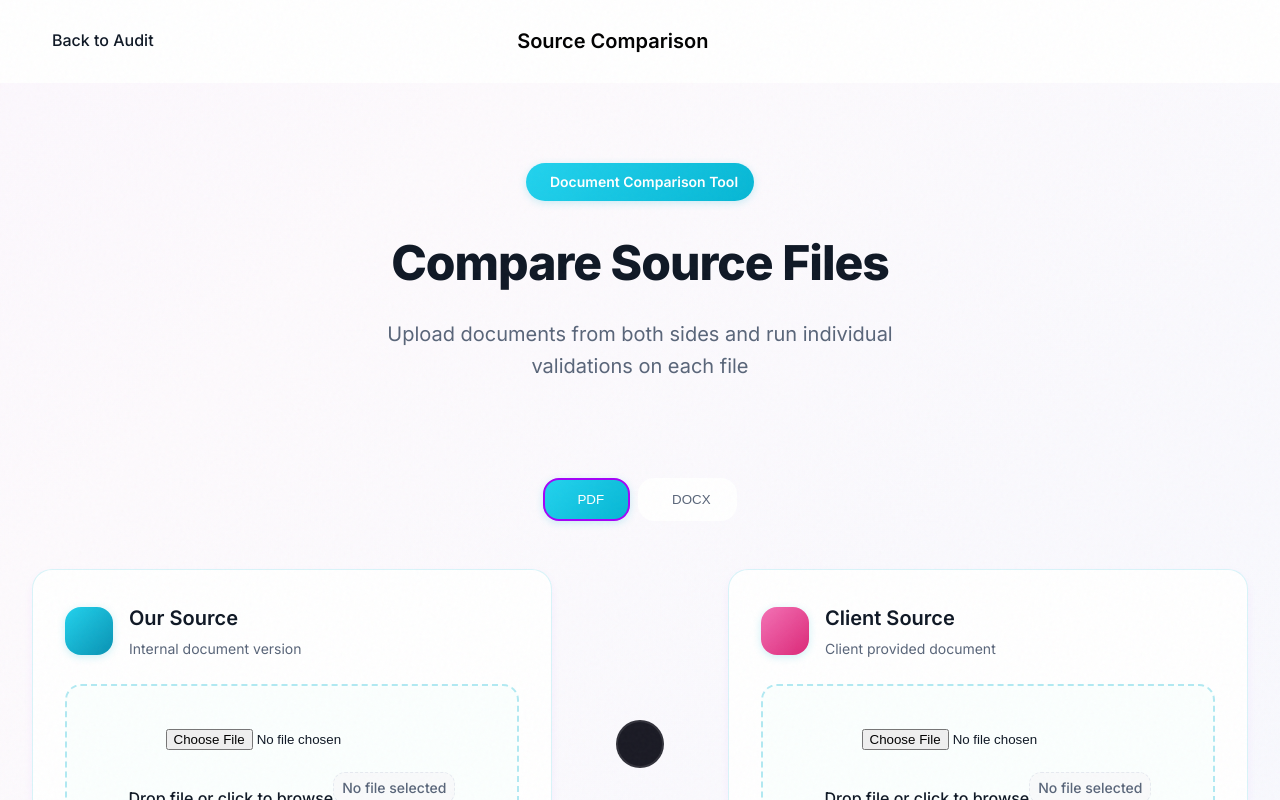
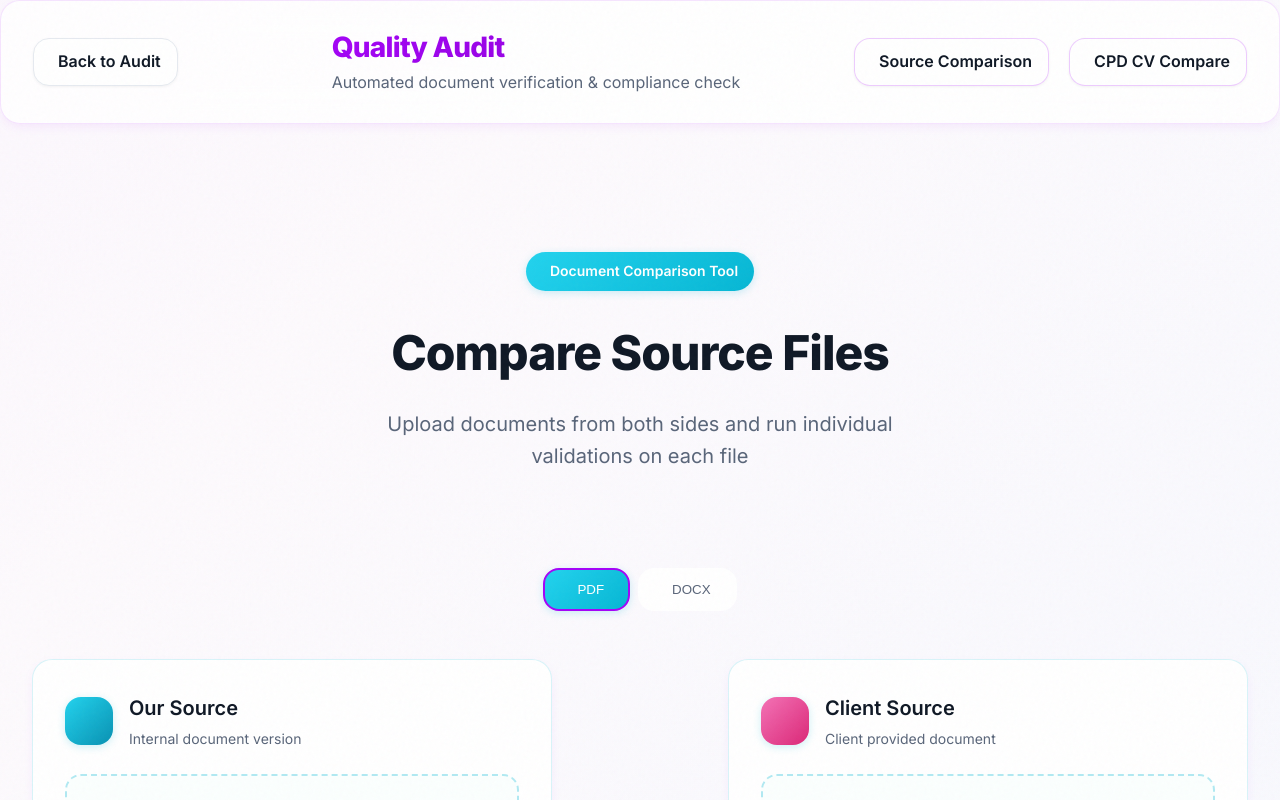
Before and after one commit to Sakaarr/quality-audit-fe, a Next.js app: page /comparison in a window 1280 px wide. Shown: the top 800 px of the page. Built offline with nearby package versions, Linux system fonts and the light colour scheme; no server answers.

Commit message:
back button

```diff
--- a/src/app/comparison/page.tsx
+++ b/src/app/comparison/page.tsx
@@ -1,6 +1,7 @@
 "use client";
 
 import React, { useState } from "react";
+import { Header } from "@/components/common/Header";
 import { FileTypeToggle } from "@/components/common/FileTypeToggle";
 import { FileType, UploadedFile } from "@/types";
 import { apiService } from "@/services/api.service";
@@ -180,18 +181,7 @@ export default function ComparisonPage() {
       {/* Grain Overlay */}
       <div className="grain-overlay"></div>
 
-      {/* Top Navigation */}
-      <nav className="top-nav">
-        <a href="/" className="nav-link">
-          <i className="ph ph-arrow-left"></i>
-          <span>Back to Audit</span>
-        </a>
-        <div className="nav-title">
-          <i className="ph ph-git-diff"></i>
-          Source Comparison
-        </div>
-        <div className="nav-spacer"></div>
-      </nav>
+      <Header backLink="/" />
 
       <main className="main-container">
         {/* Hero Section */}
--- a/src/app/globals.css
+++ b/src/app/globals.css
@@ -117,6 +117,36 @@ body {
   background: rgba(255, 255, 255, 0.03);
   backdrop-filter: blur(10px);
   border: 1px solid rgba(255, 255, 255, 0.1);
+}
+
+/* Back Button */
+.back-btn {
+  display: inline-flex;
+  align-items: center;
+  gap: 8px;
+  padding: 10px 16px;
+  background: white;
+  border-radius: var(--radius-md);
+  color: var(--text-main);
+  text-decoration: none;
+  font-weight: 600;
+  transition: all 0.3s ease;
+  box-shadow: var(--shadow-sm);
+  border: 1px solid var(--grey-200);
+  margin-right: 24px;
+}
+
+.back-btn:hover {
+  background: var(--grey-50);
+  transform: translateX(-4px);
+  box-shadow: var(--shadow-md);
+  border-color: var(--primary);
+  color: var(--primary);
+}
+
+.back-btn i {
+  color: var(--primary);
+  font-size: 18px;
 }
 
 /* Header Actions */
--- a/src/components/common/Header.tsx
+++ b/src/components/common/Header.tsx
@@ -4,7 +4,6 @@
  */
 
 import React from "react";
-import Link from "next/link";
 
 interface HeaderProps {
   showNav?: boolean;
@@ -14,6 +13,13 @@ interface HeaderProps {
 export const Header: React.FC<HeaderProps> = ({ showNav = true, backLink }) => {
   return (
     <header className="main-header">
+      {backLink && (
+        <a href={backLink} className="back-btn">
+          <i className="ph ph-arrow-left"></i>
+          <span>Back to Audit</span>
+        </a>
+      )}
+
       <div className="header-content">
         <div className="logo-area">
           <i className="ph ph-clipboard-text"></i>
@@ -40,13 +46,6 @@ export const Header: React.FC<HeaderProps> = ({ showNav = true, backLink }) => {
             </a>
           </>
         )}
-
-        {backLink && (
-          <a href={backLink} className="comparison-link">
-            <i className="ph ph-arrow-left"></i>
-            <span>Back to Audit</span>
-          </a>
-        )}
       </div>
     </header>
   );
```
Also changed, not shown: src/app/cpd-cv/page.tsx (+2 -9 lines).
